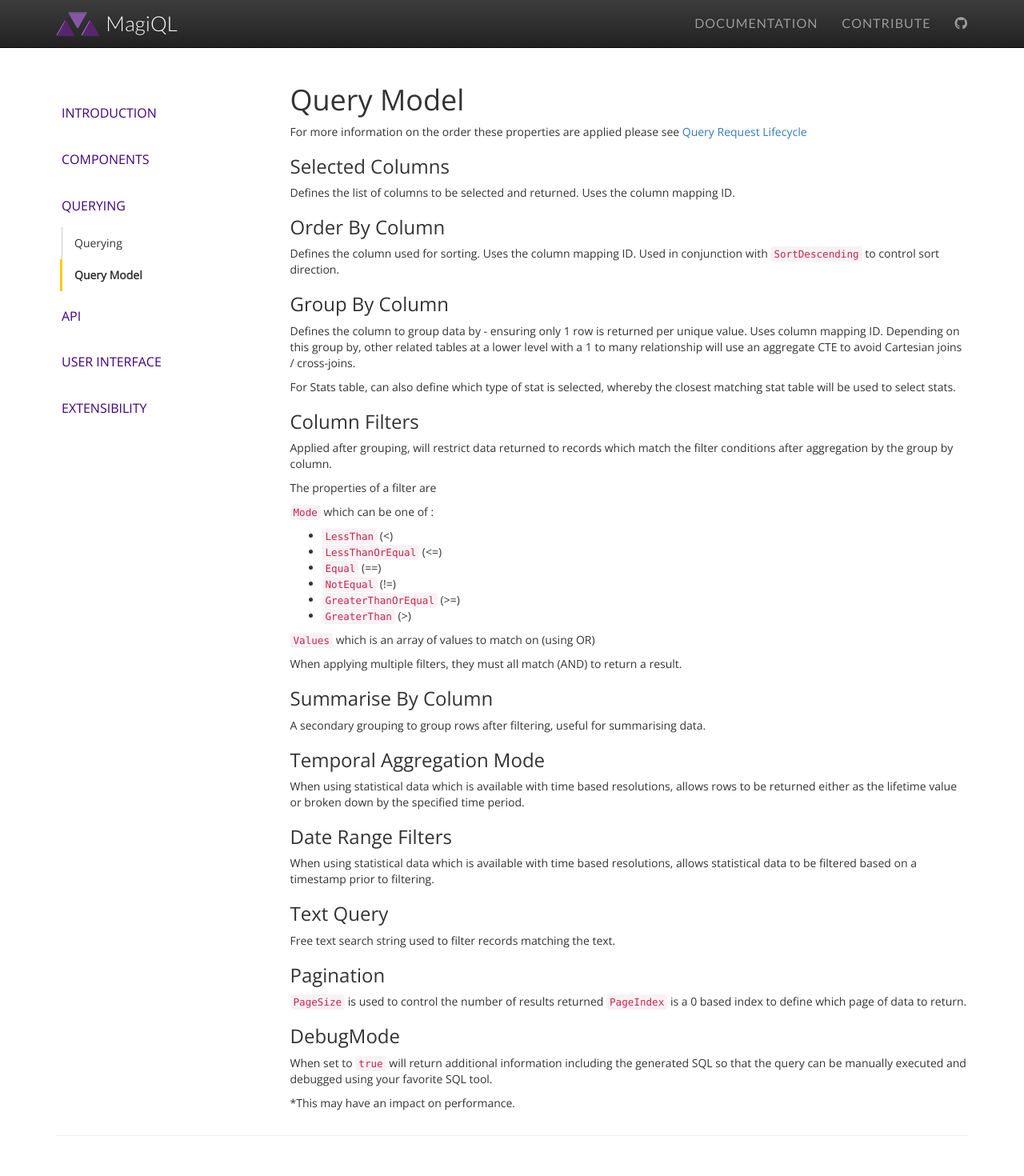
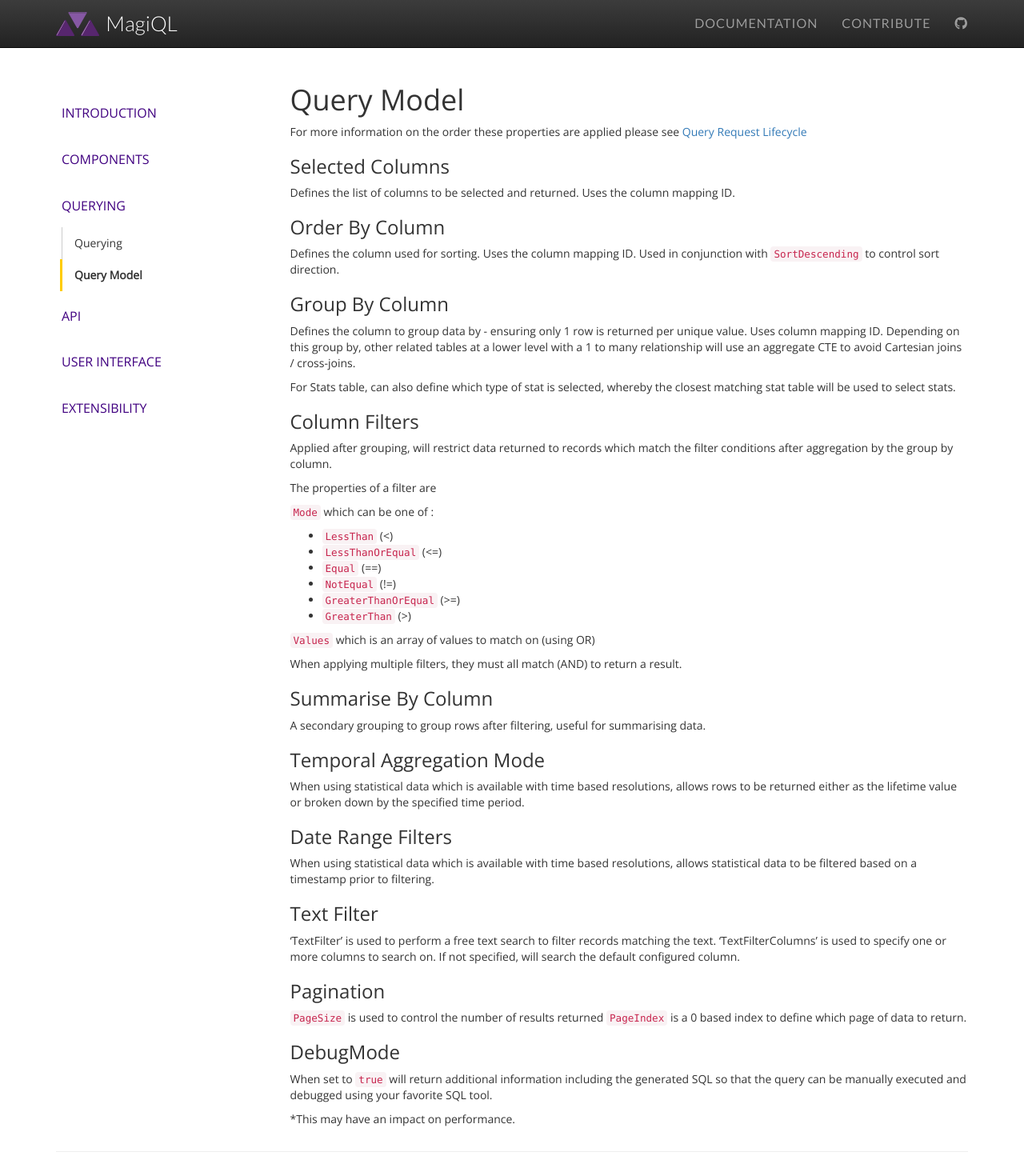
Before and after one commit to MagiQL/magiql.github.io, a Jekyll site: the page built from docs/3-querying/301-query-model.md, in a window 1280 px wide. Shown: the whole page at 80% size. Built offline with Jekyll 4.4.1, drawn with Linux system fonts in a browser that asks for light colours; nearby versions of some CDN libraries; a script that is not in the unit is left out.

Commit message:
Update 301-query-model.md

```diff
--- a/docs/3-querying/301-query-model.md
+++ b/docs/3-querying/301-query-model.md
@@ -48,8 +48,11 @@ When using statistical data which is available with time based resolutions, allo
 ### Date Range Filters
 When using statistical data which is available with time based resolutions, allows statistical data to be filtered based on a timestamp prior to filtering.
 
-### Text Query
-Free text search string used to filter records matching the text.
+### Text Filter
+'TextFilter' is used to perform a free text search to filter records matching the text.
+'TextFilterColumns' is used to specify one or more columns to search on. If not specified, will search the default configured column.
+
+
 
 ### Pagination
 `PageSize` is used to control the number of results returned
```
